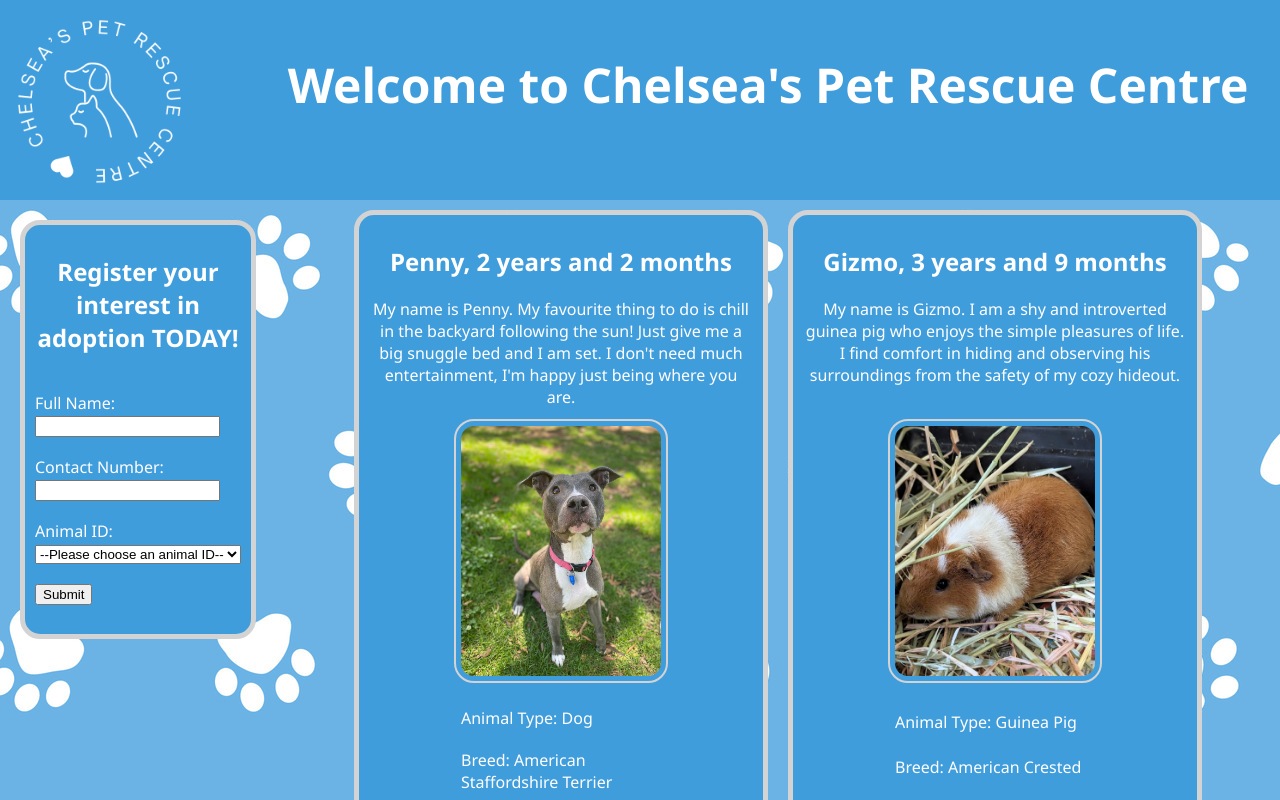
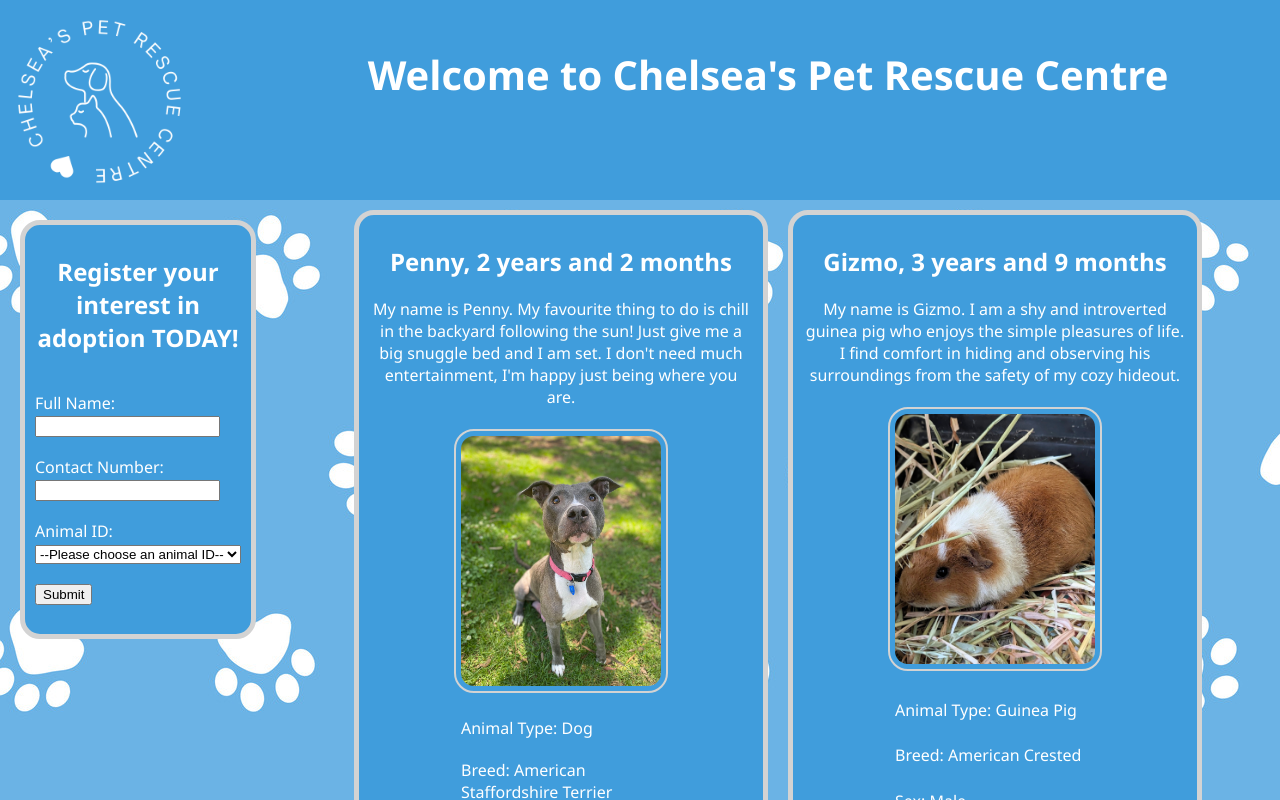
Before and after one commit to chelsea-lt/animal-adoptions, a React (Vite) app: page / in a window 1280 px wide. Shown: the top 800 px of the page. Built offline with nearby package versions, Linux system fonts and the light colour scheme.

Commit message:
fix description text wrapping

```diff
--- a/src/App.css
+++ b/src/App.css
@@ -33,7 +33,7 @@ body {
 }
 
 .card > p {
-  height: 100px;
+  height: fit-content;
 }
 
 .stats {
@@ -67,7 +67,7 @@ h1 {
   /* text-transform: uppercase; */
   text-align: center;
   padding: 20px;
-  font-size: xxx-large;
+  font-size: 30pt;
 }
 
 .flex-row {
```
